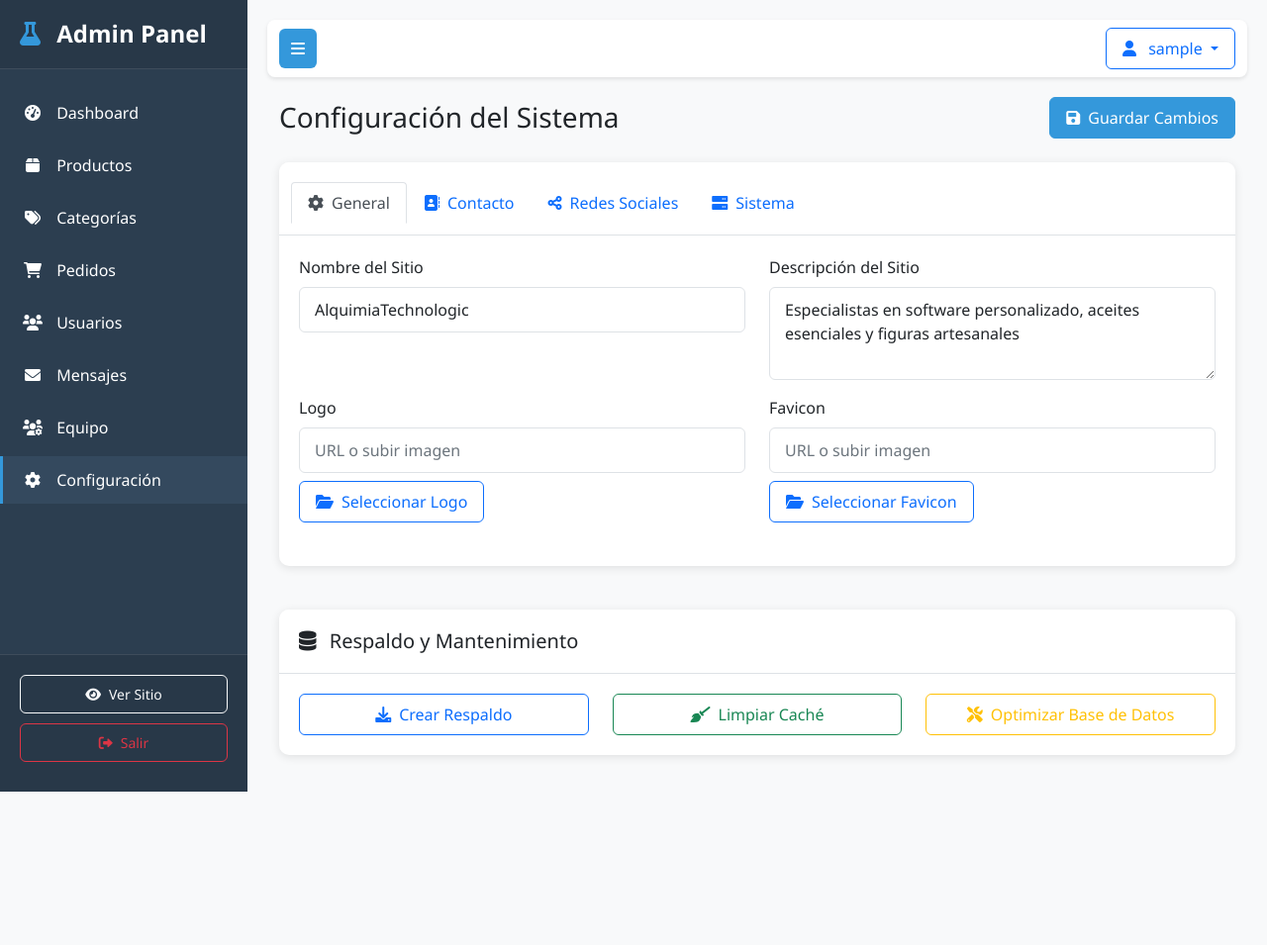
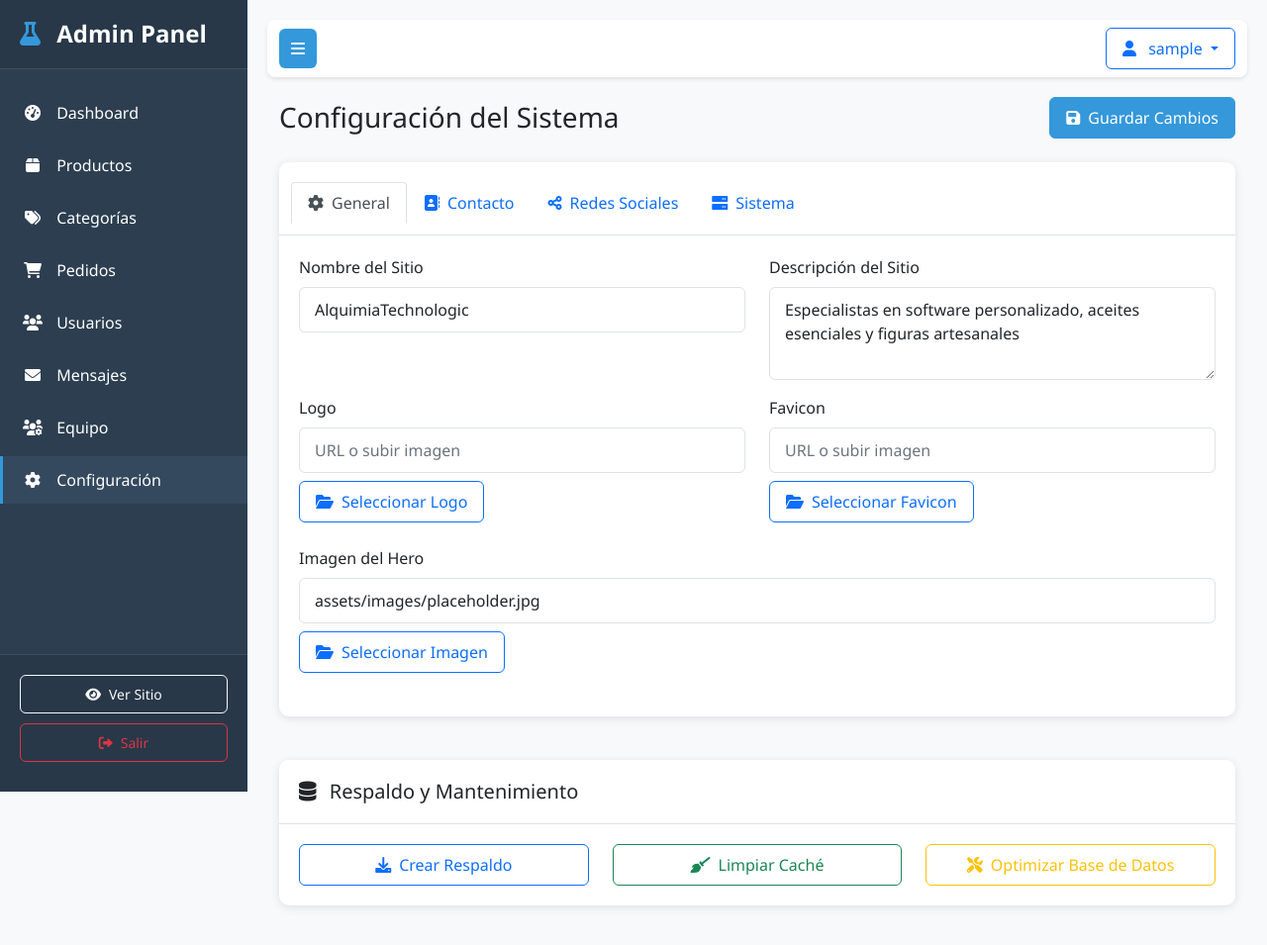
Before and after one commit to kevinprueba2000/codex4, a PHP site: page /codex/admin/settings.php in a window 1280 px wide. Shown: the whole page at 99% size. Before the commit the page ends 800 px from the top, so only its background shows below. Run offline with PHP 8.4, Linux system fonts and the light colour scheme; the visitor is signed in with stand-in values (Sample User, id 1); some libraries are stand-ins or nearby versions.

Commit message:
Add hero image configuration

```diff
--- a/admin/settings.php
+++ b/admin/settings.php
@@ -10,6 +10,7 @@ if (!isLoggedIn() || !isAdmin()) {
 $settings = [
     'site_name' => 'AlquimiaTechnologic',
     'site_description' => 'Especialistas en software personalizado, aceites esenciales y figuras artesanales',
+    'hero_image_url' => 'assets/images/placeholder.jpg',
     'contact_email' => 'kevinmoyolema13@gmail.com',
     'contact_phone' => '+593 983015307',
     'whatsapp_number' => '+593 983015307',
@@ -248,10 +249,36 @@ $settings = [
                                                             <!-- Lista de favicons subidos -->
                                                             <div id="faviconImagePreview" class="image-preview mt-2"></div>
                                                         </div>
-                                                        <input type="hidden" id="faviconImagesJson">
-                                                    </div>
+                                                    <input type="hidden" id="faviconImagesJson">
                                                 </div>
                                             </div>
+                                        </div>
+
+                                        <div class="row">
+                                            <div class="col-md-12">
+                                                <div class="mb-3">
+                                                    <label class="form-label">Imagen del Hero</label>
+                                                    <input type="text" class="form-control mb-2" name="hero_image_url" id="heroImageUrl" value="<?php echo $settings['hero_image_url']; ?>" placeholder="URL o subir imagen">
+                                                    <div class="upload-section">
+                                                        <div class="mb-2">
+                                                            <input type="file" id="heroFileUpload" name="hero_file" accept="image/*" class="form-control" style="display: none;">
+                                                            <button type="button" class="btn btn-outline-primary" onclick="document.getElementById('heroFileUpload').click()">
+                                                                <i class="fas fa-folder-open me-2"></i>Seleccionar Imagen
+                                                            </button>
+                                                        </div>
+                                                        <div id="heroSelectedImagePreview" class="mb-3" style="display: none;">
+                                                            <h6>Imagen Seleccionada:</h6>
+                                                            <div class="selected-images-container"></div>
+                                                            <button type="button" class="btn btn-success mt-2" onclick="uploadHeroImage()">
+                                                                <i class="fas fa-cloud-upload-alt me-2"></i>Subir Imagen
+                                                            </button>
+                                                        </div>
+                                                        <div id="heroImagePreview" class="image-preview mt-2"></div>
+                                                    </div>
+                                                    <input type="hidden" id="heroImagesJson">
+                                                </div>
+                                            </div>
+                                        </div>
                                         </form>
                                     </div>
 
@@ -490,6 +517,7 @@ $settings = [
         function setupSettingsImageSelection() {
             const logoFileUpload = document.getElementById('logoFileUpload');
             const faviconFileUpload = document.getElementById('faviconFileUpload');
+            const heroFileUpload = document.getElementById('heroFileUpload');
 
             if (logoFileUpload) {
                 logoFileUpload.addEventListener('change', function(e) {
@@ -500,6 +528,12 @@ $settings = [
             if (faviconFileUpload) {
                 faviconFileUpload.addEventListener('change', function(e) {
                     handleSettingsImageSelection(e.target.files, 'faviconSelectedImagePreview');
+                });
+            }
+
+            if (heroFileUpload) {
+                heroFileUpload.addEventListener('change', function(e) {
+                    handleSettingsImageSelection(e.target.files, 'heroSelectedImagePreview');
                 });
             }
         }
@@ -652,6 +686,61 @@ $settings = [
             .catch(error => {
                 progressBar.remove();
                 showNotification('Error al subir favicon: ' + error.message, 'error');
+            console.error('Upload error:', error);
+        });
+        }
+
+        // Subir imagen del hero
+        function uploadHeroImage() {
+            const heroFileUpload = document.getElementById('heroFileUpload');
+
+            if (!heroFileUpload || !heroFileUpload.files.length) {
+                alert('Por favor selecciona una imagen');
+                return;
+            }
+
+            const formData = new FormData();
+            formData.append('images[]', heroFileUpload.files[0]);
+            formData.append('csrf_token', csrfToken);
+            formData.append('folder', 'settings');
+
+            const preview = document.getElementById('heroImagePreview');
+
+            const progressBar = document.createElement('div');
+            progressBar.className = 'upload-progress';
+            progressBar.innerHTML = '<div class="upload-progress-bar" style="width: 0%"></div>';
+            preview.appendChild(progressBar);
+
+            fetch('../admin/upload_handler_simple.php', {
+                method: 'POST',
+                body: formData
+            })
+            .then(response => response.json())
+            .then(data => {
+                progressBar.remove();
+
+                if (data.success) {
+                    preview.innerHTML = '';
+                    data.files.forEach(file => {
+                        const item = createImagePreviewItem(file.thumbnail, file.original);
+                        preview.appendChild(item);
+                    });
+
+                    document.getElementById('heroImageUrl').value = data.files[0].original;
+                    updateImagesJson();
+
+                    heroFileUpload.value = '';
+                    document.getElementById('heroSelectedImagePreview').style.display = 'none';
+
+                    showNotification('Imagen subida correctamente', 'success');
+                } else {
+                    const msg = data.errors && data.errors.length ? data.errors.join('; ') : data.message;
+                    showNotification('Error al subir imagen: ' + msg, 'error');
+                }
+            })
+            .catch(error => {
+                progressBar.remove();
+                showNotification('Error al subir imagen: ' + error.message, 'error');
                 console.error('Upload error:', error);
             });
         }
--- a/assets/js/admin.js
+++ b/assets/js/admin.js
@@ -324,6 +324,9 @@ function handleFileUpload(source, preview, folder = 'products') {
                     } else if (hiddenInput.id === 'faviconImagesJson') {
                         const urlInput = document.getElementById('faviconUrl');
                         if (urlInput) urlInput.value = images[0] || '';
+                    } else if (hiddenInput.id === 'heroImagesJson') {
+                        const urlInput = document.getElementById('heroImageUrl');
+                        if (urlInput) urlInput.value = images[0] || '';
                     }
                 } catch (e) {
                     console.error('JSON parse error:', e);
@@ -417,6 +420,9 @@ function updateImagesJson() {
                 if (urlInput) urlInput.value = images[0] || '';
             } else if (hiddenInput.id === 'faviconImagesJson') {
                 const urlInput = document.getElementById('faviconUrl');
+                if (urlInput) urlInput.value = images[0] || '';
+            } else if (hiddenInput.id === 'heroImagesJson') {
+                const urlInput = document.getElementById('heroImageUrl');
                 if (urlInput) urlInput.value = images[0] || '';
             }
         }
--- a/config/config.php
+++ b/config/config.php
@@ -88,6 +88,26 @@ function generateSlug($string) {
     return trim($slug, '-');
 }
 
+// Obtener un valor de la configuración del sitio almacenado en data/settings.json
+function getSiteSetting($key, $default = null) {
+    static $siteSettings = null;
+    if ($siteSettings === null) {
+        $settingsFile = __DIR__ . '/../data/settings.json';
+        if (file_exists($settingsFile)) {
+            $json = file_get_contents($settingsFile);
+            $data = json_decode($json, true);
+            if (is_array($data)) {
+                $siteSettings = $data;
+            } else {
+                $siteSettings = [];
+            }
+        } else {
+            $siteSettings = [];
+        }
+    }
+    return $siteSettings[$key] ?? $default;
+}
+
 // Configuración de errores (solo para desarrollo)
 error_reporting(E_ALL);
 ini_set('display_errors', 1);
--- a/index.php
+++ b/index.php
@@ -13,6 +13,7 @@ foreach ($featuredProducts as &$fp) {
 }
 unset($fp);
 $categories = $category->getAllCategories();
+$heroImage = getSiteSetting('hero_image_url', 'assets/images/placeholder.jpg');
 ?>
 
 <!DOCTYPE html>
@@ -183,7 +184,7 @@ $categories = $category->getAllCategories();
                 </div>
 
                 <div class="col-lg-6 hero-image text-center" data-aos="fade-left" data-aos-duration="1000" data-aos-delay="200">
-                    <img src="assets/images/placeholder.jpg"
+                    <img src="<?php echo htmlspecialchars($heroImage); ?>"
                          alt="Tecnología y Innovación" class="img-fluid">
                 </div>
             </div>
```
Also changed, not shown: data/settings.json (added, +18 -0 lines).
